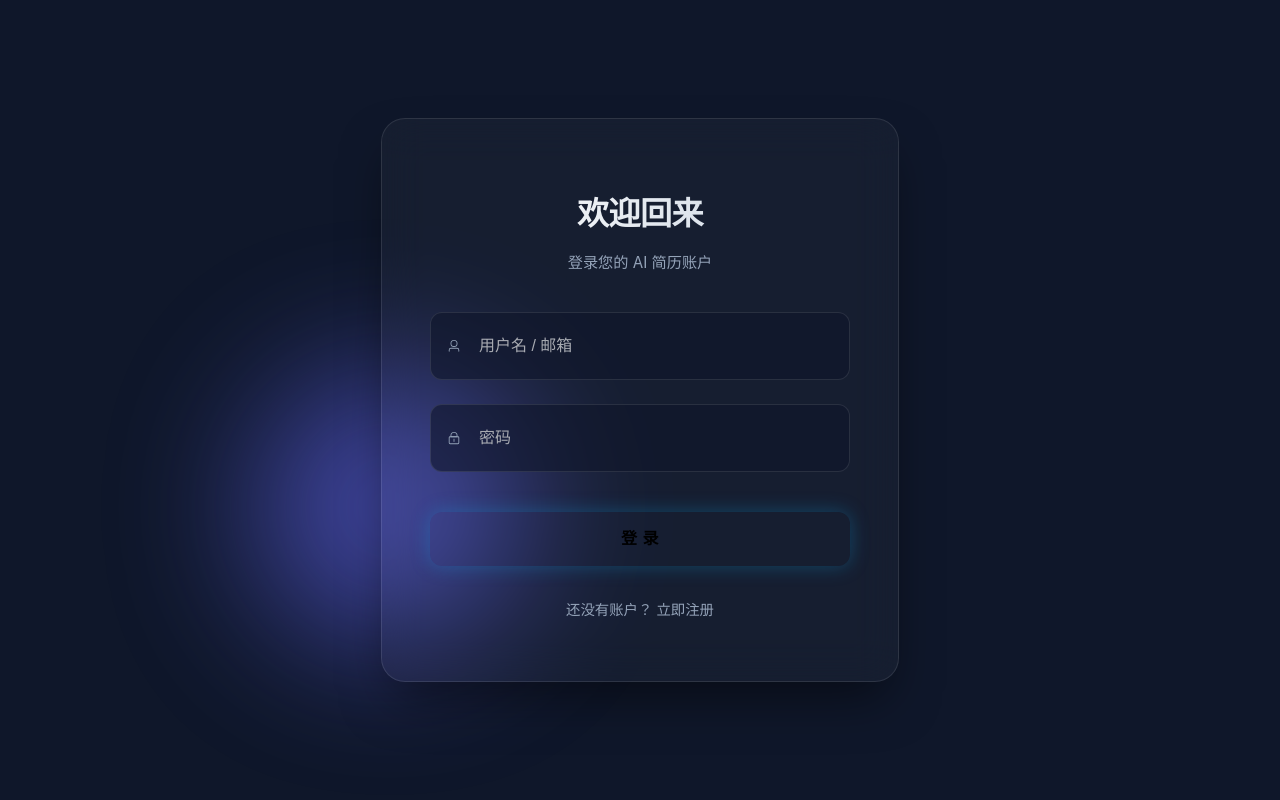
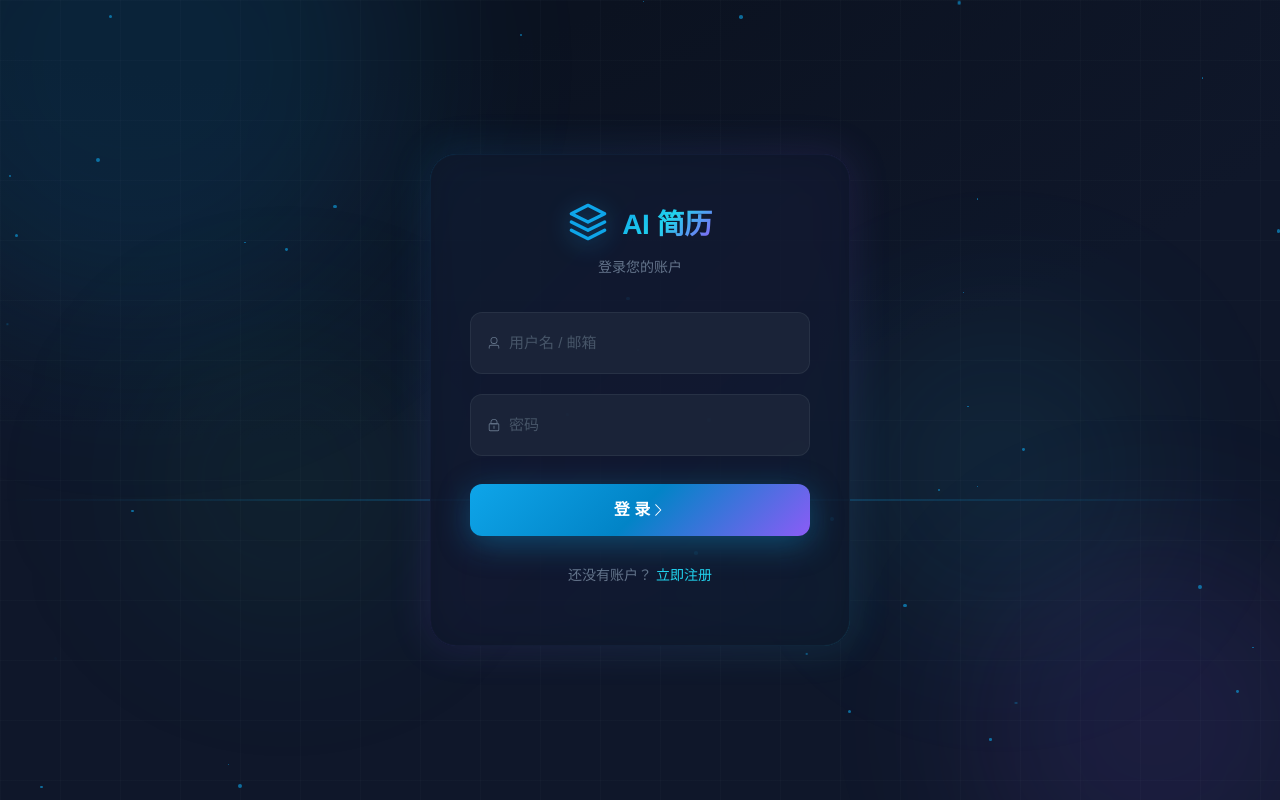
Before and after one commit to 970thunder/AIResume, a Vue app in the folder UI/: page /login in a window 1280 px wide. Built offline with nearby package versions, Linux system fonts and the light colour scheme.

Commit message:
美化登录样式

```diff
--- a/UI/src/views/LoginView.vue
+++ b/UI/src/views/LoginView.vue
@@ -1,52 +1,78 @@
 <template>
-    <div class="auth-container">
-        <!-- Enhanced Background Animation -->
+  <div class="auth-container" ref="containerRef">
+    <!-- Animated Background -->
+    <div class="bg-effects">
+      <!-- Gradient Orbs -->
+      <div class="orb orb-1"></div>
+      <div class="orb orb-2"></div>
+      <div class="orb orb-3"></div>
+      <div class="orb orb-4"></div>
+
+      <!-- Grid Pattern -->
       <div class="bg-grid"></div>
-        <div class="circles">
-            <div class="circle circle-1"></div>
-            <div class="circle circle-2"></div>
-            <div class="circle circle-3"></div>
-        </div>
+
       <!-- Floating Particles -->
       <div class="particles">
-            <div class="particle" v-for="n in 20" :key="n" :style="{ '--delay': n * 0.5 + 's', '--x': Math.random() * 100 + '%' }"></div>
+        <div class="particle" v-for="n in 40" :key="n" :style="getParticleStyle(n)"></div>
       </div>
-        <!-- Scan Line Effect -->
+
+      <!-- Scan Line -->
       <div class="scan-line"></div>
 
-        <div class="glass-card">
-            <div class="card-content">
-                <div class="title-section">
-                    <h1 class="main-title">欢迎回来</h1>
-                    <p class="sub-title">登录您的 AI 简历账户</p>
+      <!-- Mouse Glow -->
+      <div class="mouse-glow" :style="glowStyle"></div>
     </div>
 
-                <el-form :model="loginForm" :rules="rules" ref="loginFormRef" @submit.prevent="handleLogin"
-                    class="custom-form">
+    <!-- Login Card -->
+    <div class="glass-card">
+      <div class="card-glow"></div>
+      <div class="card-border"></div>
+      <div class="card-content">
+        <!-- Logo -->
+        <div class="logo-section">
+          <div class="logo-icon">
+            <svg viewBox="0 0 24 24" fill="none" xmlns="http://www.w3.org/2000/svg">
+              <path d="M12 2L2 7L12 12L22 7L12 2Z" stroke="url(#loginGrad)" stroke-width="2" stroke-linecap="round" stroke-linejoin="round"/>
+              <path d="M2 17L12 22L22 17" stroke="url(#loginGrad)" stroke-width="2" stroke-linecap="round" stroke-linejoin="round"/>
+              <path d="M2 12L12 17L22 12" stroke="url(#loginGrad)" stroke-width="2" stroke-linecap="round" stroke-linejoin="round"/>
+              <defs>
+                <linearGradient id="loginGrad" x1="2" y1="2" x2="22" y2="22">
+                  <stop stop-color="#0ea5e9"/>
+                  <stop offset="1" stop-color="#8b5cf6"/>
+                </linearGradient>
+              </defs>
+            </svg>
+          </div>
+          <h1 class="main-title">AI 简历</h1>
+        </div>
+        <p class="sub-title">登录您的账户</p>
+
+        <!-- Form -->
+        <el-form :model="loginForm" :rules="rules" ref="loginFormRef" @submit.prevent="handleLogin" class="custom-form">
           <el-form-item prop="username">
-                        <div class="input-wrapper">
-                            <el-input v-model="loginForm.username" placeholder="用户名 / 邮箱" :prefix-icon="User"
-                                class="custom-input" />
-                            <div class="input-highlight"></div>
-                        </div>
+            <el-input v-model="loginForm.username" placeholder="用户名 / 邮箱" size="large">
+              <template #prefix>
+                <el-icon><User /></el-icon>
+              </template>
+            </el-input>
           </el-form-item>
 
           <el-form-item prop="password">
-                        <div class="input-wrapper">
-                            <el-input v-model="loginForm.password" type="password" placeholder="密码" :prefix-icon="Lock"
-                                show-password class="custom-input" />
-                            <div class="input-highlight"></div>
-                        </div>
+            <el-input v-model="loginForm.password" type="password" placeholder="密码" size="large" show-password>
+              <template #prefix>
+                <el-icon><Lock /></el-icon>
+              </template>
+            </el-input>
           </el-form-item>
 
-                    <div class="actions">
-                        <el-button @click="handleLogin" :loading="loading" class="login-btn">
-                            {{ loading ? '登录中...' : '登 录' }}
-                            <span class="btn-glow"></span>
+          <el-button type="primary" @click="handleLogin" :loading="loading" class="login-btn">
+            <span v-if="!loading">登 录</span>
+            <span v-else>登录中...</span>
+            <el-icon v-if="!loading" class="btn-icon"><ArrowRight /></el-icon>
           </el-button>
-                    </div>
         </el-form>
 
+        <!-- Footer -->
         <div class="footer">
           <p>还没有账户？ <router-link to="/register" class="link">立即注册</router-link></p>
         </div>
@@ -56,15 +82,15 @@
 </template>
 
 <script setup>
-import { ref, reactive } from 'vue';
+import { ref, reactive, onMounted, onUnmounted } from 'vue';
 import { useRouter } from 'vue-router';
 import { ElNotification } from 'element-plus';
-import { User, Lock } from '@element-plus/icons-vue';
-import Loading from '@/components/loading.vue';
+import { User, Lock, ArrowRight } from '@element-plus/icons-vue';
 import axios from 'axios';
 import { API_URLS, getHeaders } from '@/config/api';
 
 const router = useRouter();
+const containerRef = ref(null);
 const loginFormRef = ref(null);
 const loading = ref(false);
 
@@ -78,6 +104,51 @@ const rules = {
   password: [{ required: true, message: '请输入密码', trigger: 'blur' }],
 };
 
+// Particle styles
+const getParticleStyle = (n) => {
+  const size = Math.random() * 3 + 1;
+  return {
+    width: `${size}px`,
+    height: `${size}px`,
+    left: `${Math.random() * 100}%`,
+    top: `${Math.random() * 100}%`,
+    animationDelay: `${Math.random() * 20}s`,
+    animationDuration: `${Math.random() * 30 + 20}s`
+  };
+};
+
+// Mouse glow effect
+const glowStyle = ref({ left: '-200px', top: '-200px', opacity: 0 });
+
+const handleMouseMove = (e) => {
+  if (containerRef.value) {
+    const rect = containerRef.value.getBoundingClientRect();
+    glowStyle.value = {
+      left: `${e.clientX - rect.left - 200}px`,
+      top: `${e.clientY - rect.top - 200}px`,
+      opacity: 0.15
+    };
+  }
+};
+
+const handleMouseLeave = () => {
+  glowStyle.value.opacity = 0;
+};
+
+onMounted(() => {
+  if (containerRef.value) {
+    containerRef.value.addEventListener('mousemove', handleMouseMove);
+    containerRef.value.addEventListener('mouseleave', handleMouseLeave);
+  }
+});
+
+onUnmounted(() => {
+  if (containerRef.value) {
+    containerRef.value.removeEventListener('mousemove', handleMouseMove);
+    containerRef.value.removeEventListener('mouseleave', handleMouseLeave);
+  }
+});
+
 const handleLogin = async () => {
   if (!loginFormRef.value) return;
   await loginFormRef.value.validate(async (valid) => {
@@ -90,11 +161,8 @@ const handleLogin = async () => {
         const token = response.data.token;
         const user = response.data.user;
 
-                // Store token and user info
         localStorage.setItem('token', token);
         localStorage.setItem('user', JSON.stringify(user));
-
-                // Set Authorization header for subsequent requests
         axios.defaults.headers.common['Authorization'] = `Bearer ${token}`;
 
         ElNotification({
@@ -119,83 +187,134 @@ const handleLogin = async () => {
 </script>
 
 <style scoped>
-/* Container & Background */
+/* Container */
 .auth-container {
   position: relative;
   width: 100%;
-    height: 100vh;
+  min-height: 100vh;
   display: flex;
   justify-content: center;
   align-items: center;
-    background: #0f172a;
-    /* Dark slate background */
+  background: radial-gradient(1200px 600px at 20% -20%, #0b1220 40%, #0f172a 100%);
   overflow: hidden;
-    font-family: 'Inter', sans-serif;
 }
 
-/* Animated Background Circles */
-.circles {
-    position: absolute;
+/* Background Effects */
+.bg-effects {
+  position: fixed;
   top: 0;
   left: 0;
   width: 100%;
   height: 100%;
-    z-index: 1;
-    overflow: hidden;
+  pointer-events: none;
+  z-index: 0;
 }
 
-.circle {
+/* Floating Orbs */
+.orb {
   position: absolute;
   border-radius: 50%;
   filter: blur(80px);
-    opacity: 0.6;
-    animation: float 20s infinite ease-in-out;
+  animation: floatOrb 20s ease-in-out infinite;
 }
 
-.circle-1 {
+.orb-1 {
   width: 500px;
   height: 500px;
-    background: var(--accent-primary);
-    /* Sky Blue */
-    top: -100px;
-    left: -100px;
-    animation-delay: 0s;
+  background: rgba(14, 165, 233, 0.12);
+  top: -150px;
+  left: -150px;
 }
 
-.circle-2 {
+.orb-2 {
   width: 400px;
   height: 400px;
-    background: var(--accent-secondary);
-    /* Cyan */
-    bottom: -50px;
-    right: -50px;
-    animation-delay: -5s;
+  background: rgba(139, 92, 246, 0.1);
+  bottom: -100px;
+  right: -100px;
+  animation-delay: -7s;
 }
 
-.circle-3 {
+.orb-3 {
   width: 300px;
   height: 300px;
-    background: #6366f1;
-    /* Indigo */
-    bottom: 20%;
-    left: 20%;
-    animation-delay: -10s;
+  background: rgba(34, 211, 238, 0.08);
+  top: 40%;
+  right: 10%;
+  animation-delay: -14s;
 }
 
-@keyframes float {
-
-    0%,
-    100% {
-        transform: translate(0, 0);
+.orb-4 {
+  width: 250px;
+  height: 250px;
+  background: rgba(16, 185, 129, 0.08);
+  bottom: 20%;
+  left: 10%;
+  animation-delay: -3s;
 }
 
-    33% {
-        transform: translate(30px, -50px) scale(1.1);
+@keyframes floatOrb {
+  0%, 100% { transform: translate(0, 0) scale(1); }
+  33% { transform: translate(40px, -40px) scale(1.1); }
+  66% { transform: translate(-30px, 30px) scale(0.9); }
 }
 
-    66% {
-        transform: translate(-20px, 20px) scale(0.9);
+/* Grid Pattern */
+.bg-grid {
+  position: absolute;
+  width: 100%;
+  height: 100%;
+  background-image:
+    linear-gradient(rgba(148, 163, 184, 0.03) 1px, transparent 1px),
+    linear-gradient(90deg, rgba(148, 163, 184, 0.03) 1px, transparent 1px);
+  background-size: 60px 60px;
 }
+
+/* Particles */
+.particles {
+  position: absolute;
+  width: 100%;
+  height: 100%;
+}
+
+.particle {
+  position: absolute;
+  background: rgba(14, 165, 233, 0.6);
+  border-radius: 50%;
+  animation: floatParticle linear infinite;
+}
+
+@keyframes floatParticle {
+  0%, 100% { transform: translateY(0) translateX(0); opacity: 0; }
+  10% { opacity: 1; }
+  90% { opacity: 1; }
+  100% { transform: translateY(-100vh) translateX(30px); opacity: 0; }
+}
+
+/* Scan Line */
+.scan-line {
+  position: absolute;
+  width: 100%;
+  height: 2px;
+  background: linear-gradient(90deg, transparent, rgba(14, 165, 233, 0.3), transparent);
+  animation: scan 8s linear infinite;
+}
+
+@keyframes scan {
+  0% { top: -2px; opacity: 0; }
+  5% { opacity: 1; }
+  95% { opacity: 1; }
+  100% { top: 100%; opacity: 0; }
+}
+
+/* Mouse Glow */
+.mouse-glow {
+  position: absolute;
+  width: 400px;
+  height: 400px;
+  background: radial-gradient(circle, rgba(14, 165, 233, 0.2) 0%, transparent 70%);
+  border-radius: 50%;
+  transition: opacity 0.3s ease;
 }
 
 /* Glass Card */
@@ -204,171 +323,219 @@ const handleLogin = async () => {
   z-index: 10;
   width: 100%;
   max-width: 420px;
-    padding: 3rem;
-    background: rgba(255, 255, 255, 0.03);
+  animation: cardEntry 0.8s cubic-bezier(0.16, 1, 0.3, 1) forwards;
+}
+
+@keyframes cardEntry {
+  0% { opacity: 0; transform: translateY(40px) scale(0.95); }
+  100% { opacity: 1; transform: translateY(0) scale(1); }
+}
+
+.card-glow {
+  position: absolute;
+  top: -2px;
+  left: -2px;
+  right: -2px;
+  bottom: -2px;
+  background: linear-gradient(135deg, rgba(14, 165, 233, 0.3), rgba(139, 92, 246, 0.3), rgba(34, 211, 238, 0.3));
+  border-radius: 28px;
+  filter: blur(20px);
+  opacity: 0.4;
+  animation: glowPulse 4s ease-in-out infinite;
+}
+
+@keyframes glowPulse {
+  0%, 100% { opacity: 0.3; transform: scale(1); }
+  50% { opacity: 0.5; transform: scale(1.02); }
+}
+
+.card-border {
+  position: absolute;
+  top: 0;
+  left: 0;
+  right: 0;
+  bottom: 0;
+  border-radius: 26px;
+  padding: 1px;
+  background: linear-gradient(135deg, rgba(14, 165, 233, 0.5), rgba(139, 92, 246, 0.3), rgba(34, 211, 238, 0.5));
+  -webkit-mask: linear-gradient(#fff 0 0) content-box, linear-gradient(#fff 0 0);
+  mask: linear-gradient(#fff 0 0) content-box, linear-gradient(#fff 0 0);
+  -webkit-mask-composite: xor;
+  mask-composite: exclude;
+}
+
+.card-content {
+  background: rgba(15, 23, 42, 0.85);
   backdrop-filter: blur(20px);
   -webkit-backdrop-filter: blur(20px);
-    border: 1px solid rgba(255, 255, 255, 0.1);
-    border-radius: 24px;
-    box-shadow: 0 25px 50px -12px rgba(0, 0, 0, 0.5);
-    animation: cardEntrance 0.8s cubic-bezier(0.2, 0.8, 0.2, 1);
+  border-radius: 26px;
+  padding: 48px 40px;
+  position: relative;
 }
 
-@keyframes cardEntrance {
-    from {
-        opacity: 0;
-        transform: translateY(30px) scale(0.95);
+/* Logo Section */
+.logo-section {
+  display: flex;
+  align-items: center;
+  justify-content: center;
+  gap: 14px;
+  margin-bottom: 8px;
 }
 
-    to {
-        opacity: 1;
-        transform: translateY(0) scale(1);
-    }
+.logo-icon {
+  width: 40px;
+  height: 40px;
 }
 
-/* Content Styling */
-.title-section {
-    text-align: center;
-    margin-bottom: 2.5rem;
+.logo-icon svg {
+  width: 100%;
+  height: 100%;
+  filter: drop-shadow(0 4px 12px rgba(14, 165, 233, 0.4));
 }
 
 .main-title {
-    font-size: 2rem;
+  font-size: 28px;
   font-weight: 700;
-    color: #fff;
-    margin-bottom: 0.5rem;
-    letter-spacing: -0.5px;
-    background: linear-gradient(to right, #fff, #cbd5e1);
+  background: linear-gradient(135deg, #0ea5e9 0%, #22d3ee 50%, #8b5cf6 100%);
   -webkit-background-clip: text;
   -webkit-text-fill-color: transparent;
+  background-clip: text;
+  margin: 0;
+  letter-spacing: -0.5px;
 }
 
 .sub-title {
-    color: #94a3b8;
-    font-size: 0.95rem;
+  text-align: center;
+  color: #64748b;
+  font-size: 14px;
+  margin-bottom: 36px;
 }
 
-/* Form Styling */
+/* Form */
 .custom-form {
   display: flex;
   flex-direction: column;
-    gap: 1.5rem;
+  gap: 20px;
 }
 
-.input-wrapper {
-    position: relative;
-    width: 100%;
+.custom-form :deep(.el-form-item) {
+  margin-bottom: 0;
 }
 
-:deep(.custom-input .el-input__wrapper) {
-    background: rgba(15, 23, 42, 0.6) !important;
-    border: 1px solid rgba(255, 255, 255, 0.1) !important;
-    box-shadow: none !important;
-    border-radius: 12px;
-    padding: 8px 16px;
-    transition: all 0.3s ease;
-    height: 50px;
+.custom-form :deep(.el-form-item__error) {
+  padding-top: 6px;
+  color: #f87171;
+  font-size: 12px;
 }
 
-:deep(.custom-input .el-input__wrapper:hover) {
-    border-color: rgba(255, 255, 255, 0.2) !important;
-    background: rgba(15, 23, 42, 0.8) !important;
+.custom-form :deep(.el-input__wrapper) {
+  background: rgba(30, 41, 59, 0.8) !important;
+  border: 1px solid rgba(148, 163, 184, 0.1) !important;
+  box-shadow: none !important;
+  border-radius: 12px !important;
+  padding: 4px 16px !important;
+  height: 52px;
+  transition: all 0.3s ease !important;
 }
 
-:deep(.custom-input .el-input__wrapper.is-focus) {
-    border-color: var(--accent-primary) !important;
-    background: rgba(15, 23, 42, 0.9) !important;
-    box-shadow: 0 0 0 3px rgba(14, 165, 233, 0.2) !important;
+.custom-form :deep(.el-input__wrapper:hover) {
+  border-color: rgba(14, 165, 233, 0.3) !important;
+  background: rgba(30, 41, 59, 0.9) !important;
 }
 
-:deep(.custom-input .el-input__inner) {
-    color: #fff !important;
-    font-size: 1rem;
-    height: 100%;
+.custom-form :deep(.el-input__wrapper.is-focus) {
+  border-color: #0ea5e9 !important;
+  box-shadow: 0 0 0 3px rgba(14, 165, 233, 0.15), inset 0 0 0 1px rgba(14, 165, 233, 0.1) !important;
 }
 
-:deep(.custom-input .el-input__prefix) {
-    color: #94a3b8;
-    margin-right: 10px;
+.custom-form :deep(.el-input__inner) {
+  color: #e2e8f0 !important;
+  font-size: 15px;
 }
 
-/* Button Styling */
-.actions {
-    margin-top: 1rem;
+.custom-form :deep(.el-input__inner::placeholder) {
+  color: #475569 !important;
 }
 
+.custom-form :deep(.el-input__prefix) {
+  color: #64748b;
+}
+
+.custom-form :deep(.el-input__suffix) {
+  color: #64748b;
+}
+
+/* Login Button */
 .login-btn {
   width: 100%;
-    height: 54px;
-    background: linear-gradient(135deg, var(--accent-primary) 0%, var(--accent-secondary) 100%);
-    border: none;
-    border-radius: 12px;
-    color: var(--bg-primary);
-    font-size: 1rem;
-    font-weight: 600;
-    letter-spacing: 0.5px;
+  height: 52px;
+  margin-top: 8px;
+  background: linear-gradient(135deg, #0ea5e9 0%, #0284c7 50%, #8b5cf6 100%) !important;
+  border: none !important;
+  color: #ffffff !important;
+  font-weight: 600 !important;
+  font-size: 16px !important;
+  border-radius: 12px !important;
+  box-shadow: 0 8px 32px rgba(14, 165, 233, 0.35) !important;
+  transition: all 0.3s ease !important;
+  display: flex;
+  align-items: center;
+  justify-content: center;
+  gap: 8px;
   position: relative;
   overflow: hidden;
-    transition: all 0.3s ease;
-    z-index: 1;
-    box-shadow: 0 0 20px rgba(14, 165, 233, 0.3);
 }
 
 .login-btn:hover {
   transform: translateY(-2px);
-    box-shadow: 0 0 30px rgba(14, 165, 233, 0.5);
+  box-shadow: 0 12px 40px rgba(14, 165, 233, 0.45) !important;
 }
 
 .login-btn:active {
-    transform: translateY(1px);
+  transform: translateY(0);
 }
 
-.btn-glow {
-    position: absolute;
-    top: 0;
-    left: -100%;
-    width: 100%;
-    height: 100%;
-    background: linear-gradient(90deg,
-            transparent,
-            rgba(255, 255, 255, 0.2),
-            transparent);
-    transition: 0.5s;
+.btn-icon {
+  font-size: 16px;
+  transition: transform 0.3s ease;
 }
 
-.login-btn:hover .btn-glow {
-    left: 100%;
-    transition: 0.5s;
+.login-btn:hover .btn-icon {
+  transform: translateX(4px);
 }
 
-/* Footer Styling */
+/* Footer */
 .footer {
   text-align: center;
-    margin-top: 2rem;
-    color: #94a3b8;
-    font-size: 0.9rem;
+  margin-top: 28px;
+  color: #64748b;
+  font-size: 14px;
 }
 
 .link {
-    color: var(--accent-primary);
+  color: #22d3ee;
   text-decoration: none;
   font-weight: 500;
   transition: color 0.2s;
 }
 
 .link:hover {
-    color: var(--accent-secondary);
+  color: #38bdf8;
   text-decoration: underline;
 }
 
-/* Element Plus Overrides */
-:deep(.el-form-item) {
-    margin-bottom: 0;
+/* Responsive */
+@media (max-width: 480px) {
+  .glass-card {
+    margin: 16px;
   }
 
-:deep(.el-form-item__error) {
-    padding-top: 6px;
-    color: #f87171;
-    font-size: 0.85rem;
+  .card-content {
+    padding: 36px 28px;
+  }
+
+  .main-title {
+    font-size: 24px;
+  }
 }
 </style>
```
Lines whose indentation alone changed are shown as unchanged.
